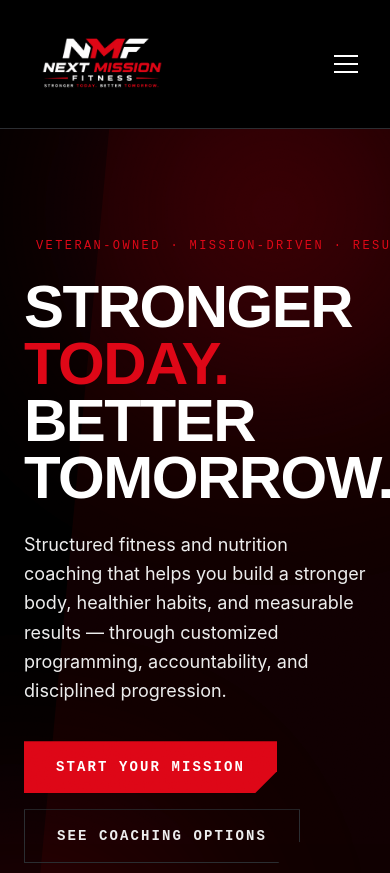
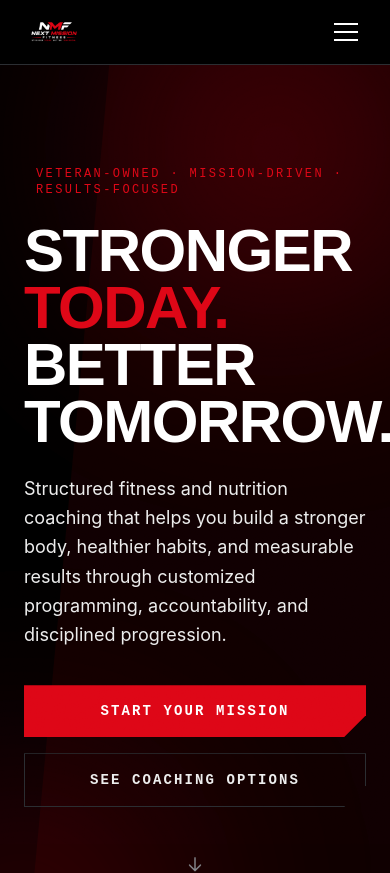
Before and after one commit to coder4-c/nmf-website, a Next.js app: page / in a window 390 px wide. Shown: the top 873 px of the page. Built offline with nearby package versions, Linux system fonts and the light colour scheme.

Commit message:
fix: mobile responsiveness

```diff
--- a/app/api/apply/route.ts
+++ b/app/api/apply/route.ts
@@ -1,7 +1,7 @@
 import { NextResponse } from "next/server";
 
 // STUB ENDPOINT: validates and logs the application.
-// Wire this up to real delivery before launch — e.g. send via an email
+// Wire this up to real delivery before launch - e.g. send via an email
 // provider (Resend/SendGrid), push to a CRM, or write to MongoDB the same
 // way the e-commerce project connects to Atlas.
 export async function POST(request: Request) {
--- a/app/api/intake/route.ts
+++ b/app/api/intake/route.ts
@@ -1,7 +1,7 @@
 import { NextResponse } from "next/server";
 
 // STUB ENDPOINT: validates and logs the intake submission.
-// Contains health/nutrition information — before going live, route this
+// Contains health/nutrition information - before going live, route this
 // somewhere that meets the confidentiality commitments in the Privacy
 // Policy (e.g. an encrypted DB write, not a plain email).
 export async function POST(request: Request) {
--- a/app/apply/page.tsx
+++ b/app/apply/page.tsx
@@ -81,7 +81,7 @@ export default function ApplyPage() {
     <div className="mx-auto max-w-2xl px-6 py-16 sm:py-24">
       <div className="tag-rule">
         <span className="shrink-0 font-mono text-xs uppercase tracking-[0.2em] text-nmf-red">
-          Step 1 of 9 — Start Your Mission
+          Step 1 of 9 - Start Your Mission
         </span>
       </div>
       <h1 className="font-display mt-5 text-4xl font-black uppercase tracking-tight text-nmf-white sm:text-5xl">
@@ -196,7 +196,7 @@ export default function ApplyPage() {
         <button
           type="submit"
           disabled={status === "submitting"}
-          className="cut-br bg-nmf-red px-8 py-4 font-mono text-sm font-semibold uppercase tracking-[0.15em] text-nmf-white transition-colors hover:bg-nmf-red-dim disabled:cursor-not-allowed disabled:opacity-60 enabled:cursor-pointer"
+          className="cut-br bg-nmf-red px-8 py-4 font-mono text-sm font-semibold uppercase tracking-[0.15em] text-nmf-white transition-colors hover:bg-nmf-red-dim disabled:cursor-not-allowed disabled:opacity-60 enabled:cursor-pointer w-full sm:w-auto"
         >
           {status === "submitting" ? "Sending..." : "Submit Application"}
         </button>
--- a/app/globals.css
+++ b/app/globals.css
@@ -12,7 +12,7 @@
 @import "@fontsource/big-shoulders-display/900.css";
 
 /* ------------------------------------------------------------------
-   NEXT MISSION FITNESS — design tokens
+   NEXT MISSION FITNESS - design tokens
    Black + red sampled directly from NMF_Logo_Black.PNG (#000000 / #DE0616).
    Steel grays added for layering so the site isn't flat black-on-black.
 ------------------------------------------------------------------- */
@@ -64,7 +64,7 @@ body {
 }
 
 /* ------------------------------------------------------------------
-   Signature motif: "The Cut" — the diagonal parallelogram cut taken
+   Signature motif: "The Cut" - the diagonal parallelogram cut taken
    from the NMF mark itself, reused across buttons, cards and media
    so it reads as one deliberate system instead of decoration.
 ------------------------------------------------------------------- */
@@ -127,7 +127,7 @@ body {
    Premium polish pass
 ------------------------------------------------------------------- */
 
-/* Film grain — keeps large black fields from reading flat/cheap */
+/* Film grain - keeps large black fields from reading flat/cheap */
 .grain-overlay {
   position: fixed;
   inset: 0;
@@ -159,7 +159,7 @@ body {
   pointer-events: none;
 }
 
-/* Hover depth for cards — subtle lift + red-tinted glow, not a generic shadow */
+/* Hover depth for cards - subtle lift + red-tinted glow, not a generic shadow */
 .hover-lift {
   transition: transform 0.3s ease, box-shadow 0.3s ease, border-color 0.3s ease;
 }
@@ -224,3 +224,9 @@ body {
 .scroll-hint {
   animation: soft-bounce 2.2s ease-in-out infinite;
 }
+
+/* Ensure images scale down on small screens */
+img {
+  max-width: 100%;
+  height: auto;
+}
--- a/app/intake/page.tsx
+++ b/app/intake/page.tsx
@@ -142,7 +142,7 @@ export default function IntakePage() {
         Tell Us Everything
       </h1>
       <p className="mt-4 max-w-xl text-nmf-off">
-        The more we know, the better your plan. This takes about 10 minutes —
+        The more we know, the better your plan. This takes about 10 minutes -
         already enrolled clients complete this after their consultation.
       </p>
 
@@ -385,7 +385,7 @@ export default function IntakePage() {
         <button
           type="submit"
           disabled={status === "submitting"}
-          className="cut-br mt-10 bg-nmf-red px-8 py-4 font-mono text-sm font-semibold uppercase tracking-[0.15em] text-nmf-white transition-colors hover:bg-nmf-red-dim disabled:cursor-not-allowed disabled:opacity-60 enabled:cursor-pointer"
+          className="cut-br mt-10 bg-nmf-red px-8 py-4 font-mono text-sm font-semibold uppercase tracking-[0.15em] text-nmf-white transition-colors hover:bg-nmf-red-dim disabled:cursor-not-allowed disabled:opacity-60 enabled:cursor-pointer w-full sm:w-auto"
         >
           {status === "submitting" ? "Submitting..." : "Submit Intake Form"}
         </button>
--- a/app/layout.tsx
+++ b/app/layout.tsx
@@ -7,6 +7,7 @@ export const metadata: Metadata = {
   title: "Next Mission Fitness | Stronger Today. Better Tomorrow.",
   description:
     "Veteran-owned fitness and nutrition coaching in San Antonio, TX and online nationwide. Structured programming, accountability, and disciplined progression.",
+  viewport: 'width=device-width, initial-scale=1',
 };
 
 export default function RootLayout({
--- a/app/page.tsx
+++ b/app/page.tsx
@@ -56,7 +56,7 @@ const formats = [
 export default function Home() {
   return (
     <>
-      {/* HERO — full-screen, ambient glow, no watermark risk (built, not filmed) */}
+      {/* HERO - full-screen, ambient glow, no watermark risk (built, not filmed) */}
       <section className="relative flex min-h-screen flex-col justify-center overflow-hidden border-b border-nmf-steel-light">
         <div className="hero-slash pointer-events-none absolute inset-y-0 right-0 w-full bg-nmf-red/[0.07] sm:w-3/4" />
         <div
@@ -80,7 +80,7 @@ export default function Home() {
 
         <div className="relative mx-auto w-full max-w-6xl px-6 py-24">
           <div className="tag-rule max-w-xl">
-            <span className="shrink-0 font-mono text-xs uppercase tracking-[0.2em] text-nmf-red">
+            <span className="font-mono text-xs uppercase tracking-[0.2em] text-nmf-red whitespace-normal break-words">
               {positioning.join(" · ")}
             </span>
           </div>
@@ -93,7 +93,7 @@ export default function Home() {
 
           <p className="mt-6 max-w-xl text-lg leading-relaxed text-nmf-off">
             Structured fitness and nutrition coaching that helps you build a
-            stronger body, healthier habits, and measurable results —
+            stronger body, healthier habits, and measurable results
             through customized programming, accountability, and disciplined
             progression.
           </p>
@@ -101,13 +101,13 @@ export default function Home() {
           <div className="mt-9 flex flex-wrap gap-4">
             <Link
               href="/apply"
-              className="cut-br bg-nmf-red px-8 py-4 font-mono text-sm font-semibold uppercase tracking-[0.15em] text-nmf-white transition-all hover:-translate-y-0.5 hover:bg-nmf-red-dim hover:shadow-[0_16px_40px_-12px_rgba(222,6,22,0.45)]"
+              className="cut-br bg-nmf-red px-8 py-4 font-mono text-sm font-semibold uppercase tracking-[0.15em] text-nmf-white transition-all hover:-translate-y-0.5 hover:bg-nmf-red-dim hover:shadow-[0_16px_40px_-12px_rgba(222,6,22,0.45)] block w-full sm:inline-block sm:w-auto text-center"
             >
               Start Your Mission
             </Link>
             <Link
               href="/services"
-              className="cut-br border border-nmf-steel-light px-8 py-4 font-mono text-sm font-semibold uppercase tracking-[0.15em] text-nmf-off transition-all hover:-translate-y-0.5 hover:border-nmf-red hover:text-nmf-red"
+              className="cut-br border border-nmf-steel-light px-8 py-4 font-mono text-sm font-semibold uppercase tracking-[0.15em] text-nmf-off transition-all hover:-translate-y-0.5 hover:border-nmf-red hover:text-nmf-red block w-full sm:inline-block sm:w-auto text-center"
             >
               See Coaching Options
             </Link>
@@ -125,7 +125,7 @@ export default function Home() {
         </a>
       </section>
 
-      {/* HOW IT WORKS — genuinely sequential, numbering earns its place */}
+      {/* HOW IT WORKS - genuinely sequential, numbering earns its place */}
       <section id="how-it-works" className="border-b border-nmf-steel-light bg-nmf-steel/40">
         <div className="mx-auto max-w-6xl px-6 py-16">
           <Reveal>
@@ -163,7 +163,7 @@ export default function Home() {
         </div>
       </section>
 
-      {/* FOCUS AREAS — not sequential, plain grid */}
+      {/* FOCUS AREAS - not sequential, plain grid */}
       <section id="focus-areas" className="border-b border-nmf-steel-light">
         <div className="mx-auto max-w-6xl px-6 py-16">
           <Reveal>
@@ -223,7 +223,7 @@ export default function Home() {
                 {[
                   {
                     t: "Structured Programming",
-                    d: "Plans built around your goals, lifestyle, and resources — not a template.",
+                    d: "Plans built around your goals, lifestyle, and resources - not a template.",
                   },
                   {
                     t: "Real Accountability",
@@ -325,7 +325,7 @@ export default function Home() {
           </p>
           <Link
             href="/apply"
-            className="cut-br mt-8 inline-block bg-nmf-red px-9 py-4 font-mono text-sm font-semibold uppercase tracking-[0.15em] text-nmf-white transition-all hover:-translate-y-0.5 hover:bg-nmf-red-dim hover:shadow-[0_16px_40px_-12px_rgba(222,6,22,0.45)]"
+            className="cut-br mt-8 inline-block bg-nmf-red px-9 py-4 font-mono text-sm font-semibold uppercase tracking-[0.15em] text-nmf-white transition-all hover:-translate-y-0.5 hover:bg-nmf-red-dim hover:shadow-[0_16px_40px_-12px_rgba(222,6,22,0.45)] w-full sm:w-auto text-center"
           >
             Start Your Mission
           </Link>
--- a/components/Footer.tsx
+++ b/components/Footer.tsx
@@ -26,11 +26,11 @@ export default function Footer() {
               alt="Next Mission Fitness"
               width={200}
               height={133}
-              className="h-14 w-auto"
+              className="h-auto w-auto max-h-10 md:max-h-14"
             />
             <p className="mt-4 max-w-sm text-sm text-nmf-mute">
               Veteran-owned fitness and nutrition coaching. Structured
-              programming, accountability, and disciplined progression —
+              programming, accountability, and disciplined progression -
               serving San Antonio, TX in person and clients nationwide online.
             </p>
             <div className="mt-5 flex gap-4 font-mono text-xs uppercase tracking-[0.15em]">
--- a/components/FormFields.tsx
+++ b/components/FormFields.tsx
@@ -53,7 +53,7 @@ export function SectionHeading({ index, title }: { index: number; title: string
   return (
     <div className="tag-rule mb-6 mt-14 first:mt-0">
       <span className="shrink-0 font-mono text-xs uppercase tracking-[0.2em] text-nmf-red">
-        {String(index).padStart(2, "0")} — {title}
+        {String(index).padStart(2, "0")} - {title}
       </span>
     </div>
   );
--- a/components/Nav.tsx
+++ b/components/Nav.tsx
@@ -22,7 +22,7 @@ export default function Nav() {
             alt="Next Mission Fitness"
             width={160}
             height={107}
-            className="h-26 w-auto"
+            className="h-auto w-auto max-h-10 md:max-h-20"
             priority
           />
         </Link>
```
Also changed, not shown: app/services/page.tsx (+4 -4 lines), 2 other files (tests, documents, lock files or other folders).
